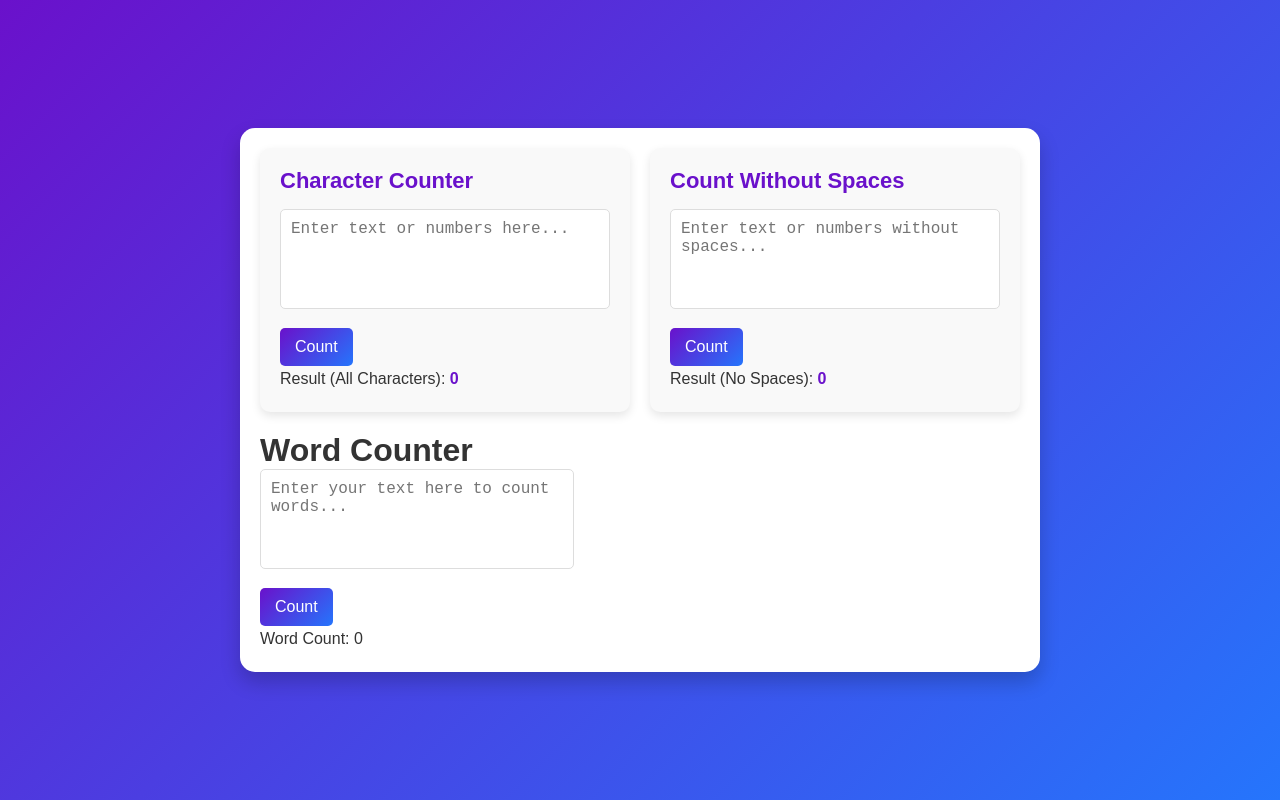
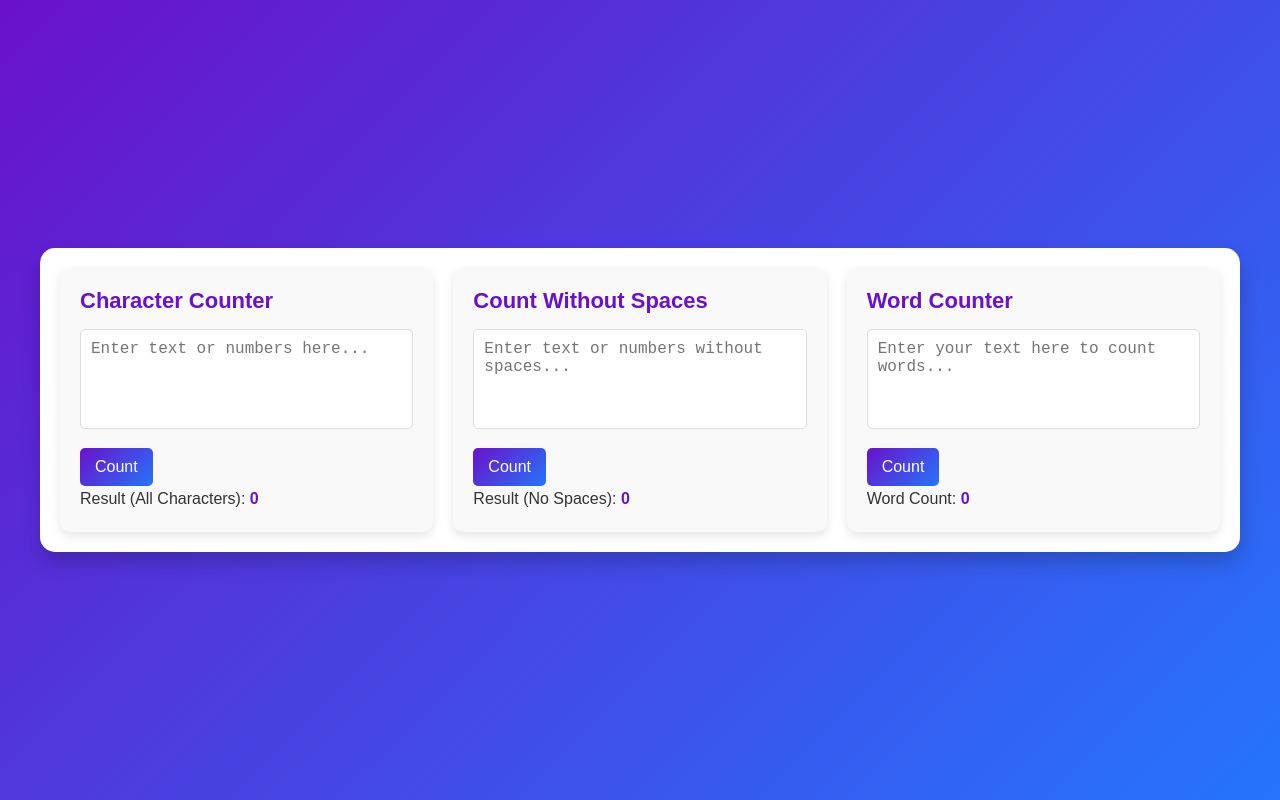
Before and after one commit to Sengkue/count-text-and-number, a plain HTML site: page index.html in a window 1280 px wide. Drawn offline with Linux system fonts and the light colour scheme.

Commit message:
commit Fri 12/06/2024  8:38:55.18

```diff
--- a/styles.css
+++ b/styles.css
@@ -25,13 +25,14 @@ body {
   padding: 20px;
   box-shadow: 0 10px 20px rgba(0, 0, 0, 0.2);
   color: #333;
-  max-width: 800px;
+  max-width: 1200px;
   width: 100%;
 }
 
 .counter-window,
-.description-window {
-  flex: 1 1 calc(50% - 20px);
+.description-window,
+.word-counter-window {
+  flex: 1 1 calc(33.333% - 20px);
   background: #f9f9f9;
   padding: 20px;
   border-radius: 10px;
@@ -39,7 +40,8 @@ body {
 }
 
 .counter-window h1,
-.description-window h1 {
+.description-window h1,
+.word-counter-window h1 {
   font-size: 22px;
   color: #6a11cb;
   margin-bottom: 15px;
@@ -83,14 +85,16 @@ p {
 }
 
 #count,
-#countNoSpaces {
+#countNoSpaces,
+#countWords {
   font-weight: bold;
   color: #6a11cb;
 }
 
 @media (max-width: 768px) {
   .counter-window,
-  .description-window {
+  .description-window,
+  .word-counter-window {
     flex: 1 1 100%;
   }
 }
```
